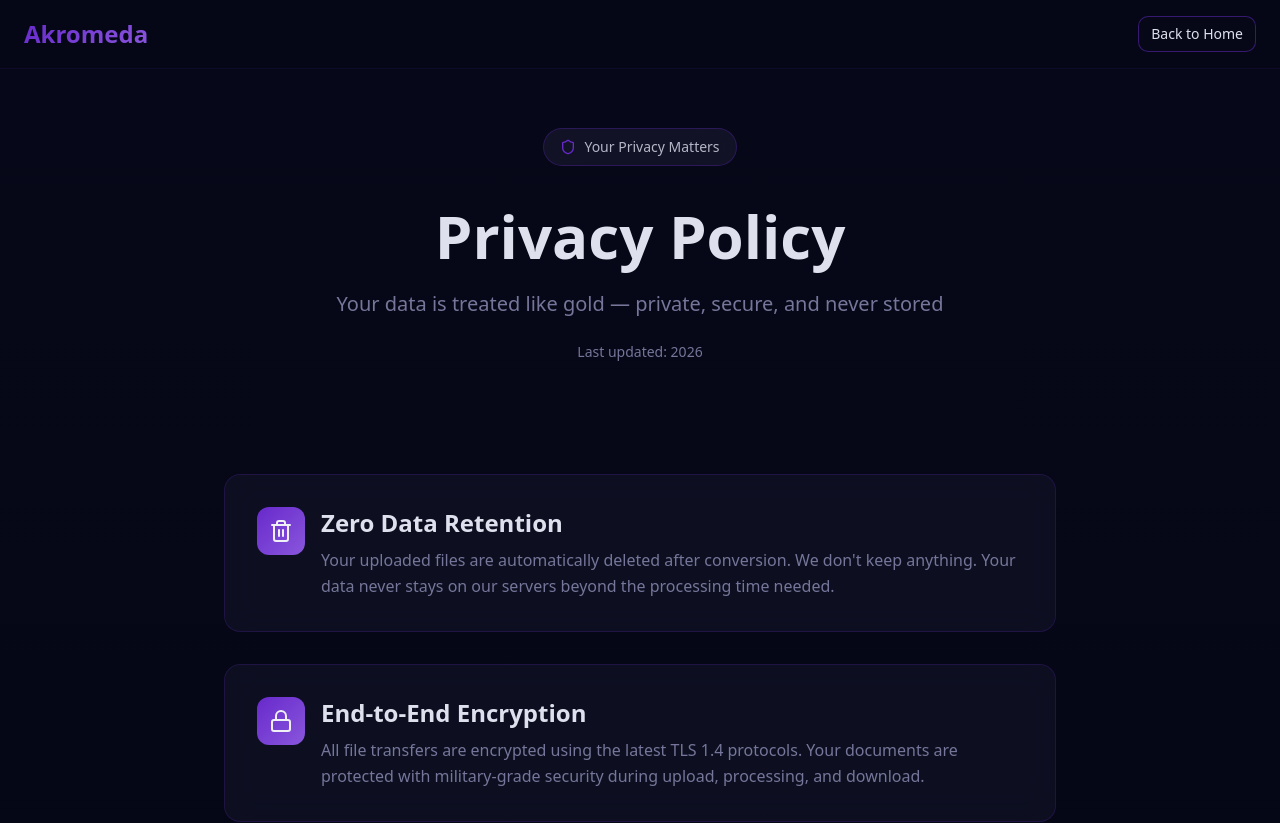
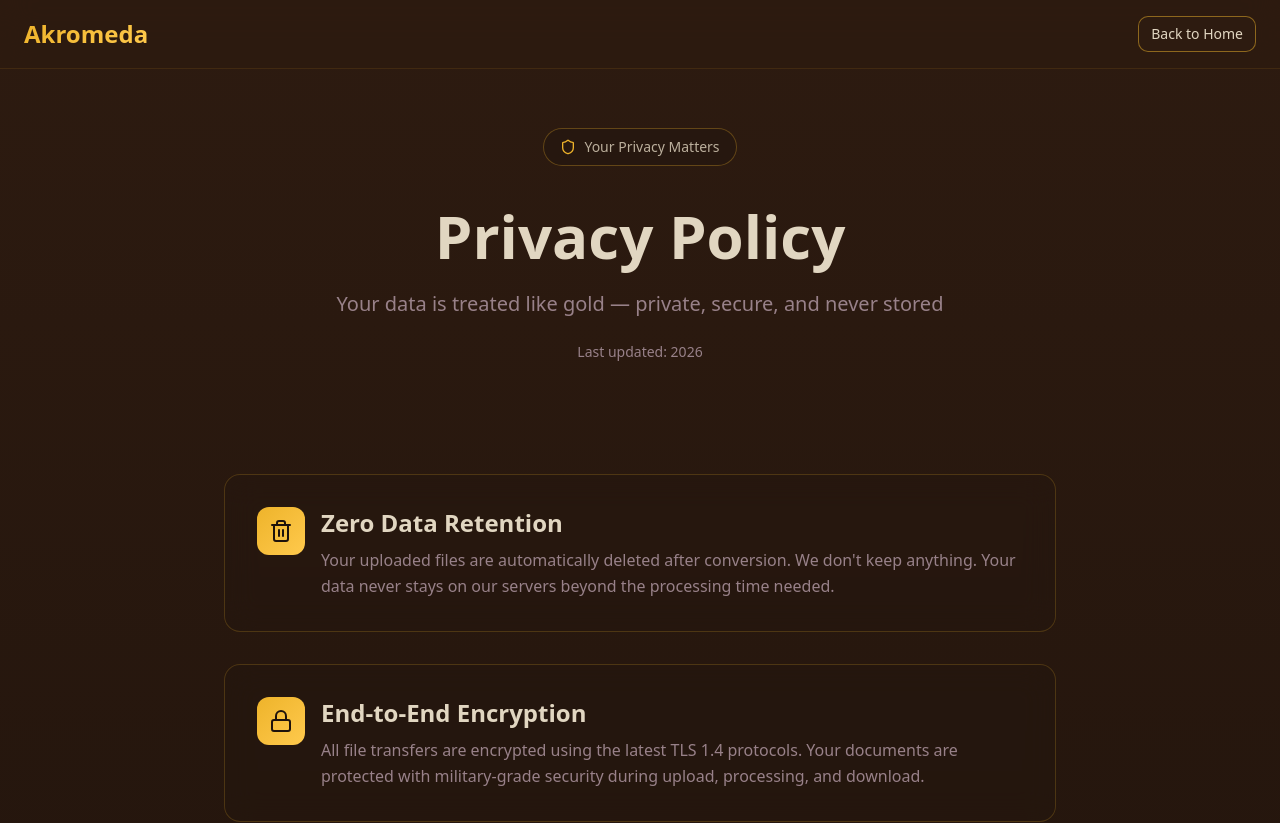
Before and after one commit to tech-al-pha/banklefy, a React (Vite) app: page /privacy in a window 1280 px wide. Shown: the top 823 px of the page. Built offline with nearby package versions, Linux system fonts and the light colour scheme; the HTML template or start-up script is replaced by a standard one.

Commit message:
Reverted to commit 796d5a9eb9d060fa98e82ae6ee5ac1cd28e3251a

```diff
--- a/src/index.css
+++ b/src/index.css
@@ -2,84 +2,73 @@
 @tailwind components;
 @tailwind utilities;
 
-/* Definition of the design system - Premium Glassmorphism Dark Theme
-   Colors: #06071A, #191A30, #282939, #682EC7, #7DE260, #FF9F0A, #74769A, #E0E1EE
+/* Definition of the design system - Premium Luxury Dark Theme
+   Colors based on: #2B1C10, #987284, #6E493A, #E1D4C1, #F4E1D2
    All colors MUST be HSL.
 */
 
 @layer base {
   :root {
-    /* Premium Glassmorphism Dark Theme */
-    --background: 235 60% 6%;           /* #06071A */
-    --foreground: 233 28% 90%;          /* #E0E1EE */
+    /* Premium Luxury Dark Theme */
+    --background: 22 47% 12%;
+    --foreground: 39 35% 82%;
 
-    --card: 236 30% 15%;                /* #191A30 */
-    --card-foreground: 233 28% 90%;     /* #E0E1EE */
+    --card: 22 40% 10%;
+    --card-foreground: 39 35% 82%;
 
-    --popover: 236 30% 15%;             /* #191A30 */
-    --popover-foreground: 233 28% 90%;  /* #E0E1EE */
+    --popover: 22 40% 10%;
+    --popover-foreground: 39 35% 82%;
 
-    /* Purple Primary */
-    --primary: 263 66% 48%;             /* #682EC7 */
-    --primary-foreground: 233 28% 95%;
+    /* Warm Brown Primary - Luxurious Gold Accent */
+    --primary: 42 85% 55%;
+    --primary-foreground: 22 47% 8%;
 
-    /* Muted Gray Secondary */
-    --secondary: 238 15% 53%;           /* #74769A */
-    --secondary-foreground: 233 28% 95%;
+    /* Mauve/Dusty Rose Secondary */
+    --secondary: 338 15% 56%;
+    --secondary-foreground: 22 47% 8%;
 
-    --muted: 235 20% 19%;               /* #282939 */
-    --muted-foreground: 238 15% 53%;    /* #74769A */
+    --muted: 22 30% 20%;
+    --muted-foreground: 338 10% 55%;
 
-    /* Green Accent - Success */
-    --accent: 108 67% 63%;              /* #7DE260 */
-    --accent-foreground: 235 60% 6%;
+    /* Gold Accent - Lightning Effect */
+    --accent: 42 100% 60%;
+    --accent-foreground: 22 47% 8%;
 
-    /* Orange Warning */
-    --warning: 33 100% 52%;             /* #FF9F0A */
-    --warning-foreground: 235 60% 6%;
-
-    /* Lightning - Purple glow */
-    --lightning: 263 66% 48%;
-    --lightning-glow: 263 66% 60%;
+    /* Neon Electric Blue for Lightning */
+    --lightning: 195 100% 50%;
+    --lightning-glow: 195 100% 65%;
 
     --destructive: 0 85% 60%;
-    --destructive-foreground: 233 28% 95%;
+    --destructive-foreground: 39 35% 82%;
 
-    --border: 236 20% 22%;
-    --input: 236 20% 22%;
-    --ring: 263 66% 48%;
+    --border: 22 25% 18%;
+    --input: 22 25% 18%;
+    --ring: 42 85% 55%;
 
     --radius: 0.75rem;
 
-    /* Highlight - Light gray */
-    --highlight: 233 28% 90%;           /* #E0E1EE */
-    --highlight-foreground: 235 60% 6%;
+    /* Cream/Peach Highlights */
+    --highlight: 27 56% 89%;
+    --highlight-foreground: 22 47% 8%;
 
-    /* Warm accent color */
-    --warm-brown: 33 100% 52%;          /* #FF9F0A */
+    /* Warm Brown Accent */
+    --warm-brown: 16 31% 33%;
 
     /* Glassmorphism - Premium */
-    --glass-bg: 236 30% 15% / 0.6;
-    --glass-bg-light: 235 20% 19% / 0.4;
-    --glass-border: 238 15% 53% / 0.15;
-    --glass-border-hover: 263 66% 48% / 0.4;
-    --glass-shine: 233 28% 90% / 0.05;
+    --glass-bg: 22 40% 10% / 0.7;
+    --glass-border: 42 85% 55% / 0.15;
 
     /* Premium Gradients */
-    --gradient-primary: linear-gradient(135deg, hsl(263 66% 48%), hsl(263 66% 60%));
-    --gradient-dark: linear-gradient(180deg, hsl(235 60% 6%), hsl(235 60% 4%));
-    --gradient-glow: radial-gradient(circle at center, hsl(263 66% 48% / 0.15), transparent);
-    --gradient-success: linear-gradient(135deg, hsl(108 67% 63%), hsl(108 67% 70%));
-    --gradient-warning: linear-gradient(135deg, hsl(33 100% 52%), hsl(33 100% 60%));
-    --gradient-glass: linear-gradient(135deg, hsl(236 30% 15% / 0.8), hsl(235 20% 19% / 0.6));
+    --gradient-primary: linear-gradient(135deg, hsl(42 85% 55%), hsl(42 100% 65%));
+    --gradient-dark: linear-gradient(180deg, hsl(22 47% 12%), hsl(22 47% 6%));
+    --gradient-glow: radial-gradient(circle at center, hsl(42 85% 55% / 0.15), transparent);
+    --gradient-lightning: linear-gradient(90deg, hsl(195 100% 50%), hsl(42 100% 60%), hsl(195 100% 50%));
 
     /* Premium Shadows */
-    --shadow-neon: 0 0 30px hsl(263 66% 48% / 0.4);
-    --shadow-glow-green: 0 0 30px hsl(108 67% 63% / 0.3);
-    --shadow-glow-orange: 0 0 30px hsl(33 100% 52% / 0.3);
-    --shadow-card: 0 8px 32px hsl(235 60% 3% / 0.6);
-    --shadow-luxury: 0 25px 50px hsl(235 60% 3% / 0.8);
-    --shadow-glass: 0 8px 32px hsl(235 60% 3% / 0.4), inset 0 1px 0 hsl(233 28% 90% / 0.05);
+    --shadow-neon: 0 0 30px hsl(42 85% 55% / 0.4);
+    --shadow-lightning: 0 0 40px hsl(195 100% 50% / 0.5);
+    --shadow-card: 0 15px 50px hsl(22 47% 3% / 0.9);
+    --shadow-luxury: 0 25px 80px hsl(22 47% 3% / 0.8);
 
     /* Animations */
     --transition-smooth: all 0.3s cubic-bezier(0.4, 0, 0.2, 1);
@@ -96,12 +85,12 @@
     cursor: none;
   }
 
-  /* Custom Luxury Style Cursor - Optimized for performance */
+  /* Custom Rolls-Royce Style Cursor - Optimized for performance */
   .luxury-cursor {
     position: fixed;
     width: 40px;
     height: 40px;
-    border: 2px solid hsl(263 66% 48% / 0.6);
+    border: 2px solid hsl(42 85% 55% / 0.6);
     border-radius: 50%;
     pointer-events: none;
     z-index: 9999;
@@ -118,59 +107,20 @@
     transform: translate(-50%, -50%);
     width: 6px;
     height: 6px;
-    background: hsl(263 66% 48%);
+    background: hsl(42 85% 55%);
     border-radius: 50%;
   }
 
   .luxury-cursor.hover {
     transform: scale(1.5);
-    border-color: hsl(263 66% 48% / 0.9);
-    box-shadow: 0 0 25px hsl(263 66% 48% / 0.6);
+    border-color: hsl(42 85% 55% / 0.9);
+    box-shadow: 0 0 25px hsl(42 85% 55% / 0.6);
     transition: transform 0.15s ease-out, border-color 0.15s ease, box-shadow 0.15s ease;
   }
 
   .luxury-cursor.hover::before {
     transform: translate(-50%, -50%) scale(0.5);
-    background: hsl(263 66% 60%);
-  }
-}
-
-/* Glassmorphism Animation Keyframes */
-@keyframes glass-shimmer {
-  0% {
-    background-position: -200% 0;
-  }
-  100% {
-    background-position: 200% 0;
-  }
-}
-
-@keyframes subtle-pulse {
-  0%, 100% {
-    opacity: 0.8;
-  }
-  50% {
-    opacity: 1;
-  }
-}
-
-@keyframes glow-pulse {
-  0%, 100% {
-    box-shadow: 0 0 20px hsl(263 66% 48% / 0.2);
-  }
-  50% {
-    box-shadow: 0 0 35px hsl(263 66% 48% / 0.35);
-  }
-}
-
-@keyframes fade-in-up {
-  0% {
-    opacity: 0;
-    transform: translateY(10px);
-  }
-  100% {
-    opacity: 1;
-    transform: translateY(0);
+    background: hsl(42 100% 60%);
   }
 }
 
@@ -187,11 +137,11 @@
 @keyframes lightning-pulse {
   0%, 100% {
     opacity: 0.7;
-    box-shadow: 0 0 15px hsl(263 66% 48% / 0.2);
+    box-shadow: 0 0 15px hsl(42 85% 55% / 0.2);
   }
   50% {
     opacity: 1;
-    box-shadow: 0 0 25px hsl(263 66% 48% / 0.35);
+    box-shadow: 0 0 25px hsl(42 85% 55% / 0.35);
   }
 }
 
@@ -200,180 +150,59 @@
     filter: brightness(1) saturate(1);
   }
   25% {
-    filter: brightness(1.15) saturate(1.1);
+    filter: brightness(1.3) saturate(1.2);
   }
   50% {
     filter: brightness(1) saturate(1);
   }
   75% {
-    filter: brightness(1.1) saturate(1.05);
+    filter: brightness(1.2) saturate(1.1);
   }
 }
 
-/* ============= GLASSMORPHISM COMPONENTS ============= */
-
-/* Glass Card Base */
-.glass-card {
-  background: linear-gradient(
-    135deg,
-    hsl(236 30% 15% / 0.7),
-    hsl(235 20% 19% / 0.5)
-  );
-  backdrop-filter: blur(20px);
-  -webkit-backdrop-filter: blur(20px);
-  border: 1px solid hsl(238 15% 53% / 0.15);
-  border-radius: var(--radius);
-  box-shadow:
-    0 8px 32px hsl(235 60% 3% / 0.5),
-    inset 0 1px 0 hsl(233 28% 90% / 0.05);
-  transition: all 0.3s ease;
-}
-
-.glass-card:hover {
-  border-color: hsl(263 66% 48% / 0.3);
-  box-shadow:
-    0 12px 40px hsl(235 60% 3% / 0.6),
-    0 0 20px hsl(263 66% 48% / 0.1),
-    inset 0 1px 0 hsl(233 28% 90% / 0.08);
-}
-
-/* Glass Panel - Lighter variant */
-.glass-panel {
-  background: linear-gradient(
-    135deg,
-    hsl(235 20% 19% / 0.6),
-    hsl(236 30% 15% / 0.4)
-  );
-  backdrop-filter: blur(16px);
-  -webkit-backdrop-filter: blur(16px);
-  border: 1px solid hsl(238 15% 53% / 0.1);
-  border-radius: var(--radius);
-  box-shadow: 0 4px 24px hsl(235 60% 3% / 0.4);
-}
-
-/* Glass Surface - For nested elements */
-.glass-surface {
-  background: hsl(236 30% 15% / 0.5);
-  backdrop-filter: blur(12px);
-  -webkit-backdrop-filter: blur(12px);
-  border: 1px solid hsl(238 15% 53% / 0.08);
-  border-radius: calc(var(--radius) - 2px);
-}
-
-/* Premium Glass with Glow */
-.glass-premium {
-  background: linear-gradient(
-    135deg,
-    hsl(236 30% 15% / 0.75),
-    hsl(235 20% 19% / 0.55)
-  );
-  backdrop-filter: blur(24px);
-  -webkit-backdrop-filter: blur(24px);
-  border: 1px solid hsl(263 66% 48% / 0.2);
-  box-shadow:
-    var(--shadow-luxury),
-    0 0 40px hsl(263 66% 48% / 0.08),
-    inset 0 1px 0 hsl(233 28% 90% / 0.06);
-}
-
-/* Glass with inner shine effect */
-.glass-shine {
-  position: relative;
-  overflow: hidden;
-}
-
-.glass-shine::before {
-  content: '';
-  position: absolute;
-  top: 0;
-  left: -100%;
-  width: 100%;
-  height: 100%;
-  background: linear-gradient(
-    90deg,
-    transparent,
-    hsl(233 28% 90% / 0.03),
-    transparent
-  );
-  animation: glass-shimmer 8s ease-in-out infinite;
-}
-
-/* ============= BORDER EFFECTS ============= */
-
-/* Lightning Border Glow Effect */
+/* Lightning Border Glow Effect - Simplified for performance */
 .lightning-border {
   position: relative;
-  border: 1px solid hsl(263 66% 48% / 0.2);
+  border: 1px solid hsl(42 85% 55% / 0.2);
   transition: border-color 0.3s ease, box-shadow 0.3s ease;
 }
 
 .lightning-border:hover {
-  border-color: hsl(263 66% 48% / 0.5);
-  box-shadow: 0 0 20px hsl(263 66% 48% / 0.2);
+  border-color: hsl(42 85% 55% / 0.5);
+  box-shadow: 0 0 20px hsl(42 85% 55% / 0.2);
 }
 
-/* Glow borders for different states */
-.border-glow-purple {
-  border: 1px solid hsl(263 66% 48% / 0.3);
-  box-shadow: 0 0 15px hsl(263 66% 48% / 0.15);
+/* Upload Zone - Simplified for performance */
+.upload-zone-lightning {
+  position: relative;
+  background: linear-gradient(135deg, hsl(22 40% 10% / 0.9), hsl(22 40% 8% / 0.95));
+  border: 2px solid hsl(42 85% 55% / 0.15);
+  transition: border-color 0.3s ease, box-shadow 0.3s ease;
 }
 
-.border-glow-green {
-  border: 1px solid hsl(108 67% 63% / 0.3);
-  box-shadow: 0 0 15px hsl(108 67% 63% / 0.15);
+.upload-zone-lightning:hover {
+  border-color: hsl(42 85% 55% / 0.5);
+  box-shadow: 0 0 25px hsl(42 85% 55% / 0.25);
 }
 
-.border-glow-orange {
-  border: 1px solid hsl(33 100% 52% / 0.3);
-  box-shadow: 0 0 15px hsl(33 100% 52% / 0.15);
-}
-
-/* ============= UPLOAD ZONE ============= */
-
-.upload-zone-lightning {
-  position: relative;
-  background: linear-gradient(
-    135deg,
-    hsl(236 30% 15% / 0.8),
-    hsl(235 20% 19% / 0.6)
-  );
-  backdrop-filter: blur(20px);
-  -webkit-backdrop-filter: blur(20px);
-  border: 2px dashed hsl(263 66% 48% / 0.3);
+/* Utility Icon Muted Style */
+.utility-icon-muted {
+  color: hsl(var(--muted-foreground));
+  opacity: 0.6;
   transition: all 0.3s ease;
 }
 
-.upload-zone-lightning:hover {
-  border-color: hsl(263 66% 48% / 0.6);
-  box-shadow:
-    0 0 30px hsl(263 66% 48% / 0.2),
-    inset 0 0 30px hsl(263 66% 48% / 0.05);
+.utility-icon-muted:hover {
+  color: hsl(var(--primary));
+  opacity: 1;
 }
 
-/* ============= BUTTONS ============= */
-
-/* Glass Button */
-.btn-glass {
-  background: linear-gradient(
-    135deg,
-    hsl(236 30% 15% / 0.8),
-    hsl(235 20% 19% / 0.6)
-  );
-  backdrop-filter: blur(12px);
-  -webkit-backdrop-filter: blur(12px);
-  border: 1px solid hsl(238 15% 53% / 0.2);
-  transition: all 0.3s ease;
-}
-
-.btn-glass:hover {
-  background: linear-gradient(
-    135deg,
-    hsl(236 30% 18% / 0.9),
-    hsl(235 20% 22% / 0.7)
-  );
-  border-color: hsl(263 66% 48% / 0.4);
-  box-shadow: 0 0 20px hsl(263 66% 48% / 0.2);
-  transform: translateY(-1px);
+/* Glassmorphism Premium Card */
+.glass-premium {
+  background: hsl(var(--glass-bg));
+  backdrop-filter: blur(20px);
+  border: 1px solid hsl(var(--glass-border));
+  box-shadow: var(--shadow-luxury);
 }
 
 /* Premium Button Glow */
@@ -387,7 +216,7 @@
   content: '';
   position: absolute;
   inset: 0;
-  background: linear-gradient(90deg, transparent, hsl(233 28% 90% / 0.15), transparent);
+  background: linear-gradient(90deg, transparent, hsl(42 85% 55% / 0.3), transparent);
   transform: translateX(-100%);
   transition: transform 0.5s ease;
 }
@@ -397,83 +226,5 @@
 }
 
 .btn-premium:hover {
-  box-shadow: 0 0 30px hsl(263 66% 48% / 0.4);
+  box-shadow: 0 0 30px hsl(42 85% 55% / 0.4);
 }
-
-/* ============= UTILITY STYLES ============= */
-
-.utility-icon-muted {
-  color: hsl(var(--muted-foreground));
-  opacity: 0.6;
-  transition: all 0.3s ease;
-}
-
-.utility-icon-muted:hover {
-  color: hsl(var(--primary));
-  opacity: 1;
-}
-
-/* Text glow effects */
-.text-glow-purple {
-  text-shadow: 0 0 20px hsl(263 66% 48% / 0.5);
-}
-
-.text-glow-green {
-  text-shadow: 0 0 20px hsl(108 67% 63% / 0.5);
-}
-
-.text-glow-orange {
-  text-shadow: 0 0 20px hsl(33 100% 52% / 0.5);
-}
-
-/* Background subtle glow */
-.bg-glow-purple {
-  background: radial-gradient(circle at center, hsl(263 66% 48% / 0.1), transparent 70%);
-}
-
-.bg-glow-green {
-  background: radial-gradient(circle at center, hsl(108 67% 63% / 0.1), transparent 70%);
-}
-
-/* Animate on view */
-.animate-fade-in-up {
-  animation: fade-in-up 0.5s ease-out forwards;
-}
-
-/* Subtle hover lift */
-.hover-lift {
-  transition: transform 0.3s ease, box-shadow 0.3s ease;
-}
-
-.hover-lift:hover {
-  transform: translateY(-2px);
-  box-shadow: 0 12px 40px hsl(235 60% 3% / 0.5);
-}
-
-/* Glass input fields */
-.input-glass {
-  background: hsl(236 30% 15% / 0.6);
-  backdrop-filter: blur(12px);
-  -webkit-backdrop-filter: blur(12px);
-  border: 1px solid hsl(238 15% 53% / 0.15);
-  transition: all 0.3s ease;
-}
-
-.input-glass:focus {
-  border-color: hsl(263 66% 48% / 0.5);
-  box-shadow: 0 0 15px hsl(263 66% 48% / 0.15);
-  outline: none;
-}
-
-/* Chart/Analytics glass background */
-.chart-glass {
-  background: linear-gradient(
-    135deg,
-    hsl(236 30% 15% / 0.6),
-    hsl(235 20% 19% / 0.4)
-  );
-  backdrop-filter: blur(16px);
-  -webkit-backdrop-filter: blur(16px);
-  border: 1px solid hsl(238 15% 53% / 0.1);
-  border-radius: var(--radius);
-}
```
Also changed, not shown: tailwind.config.ts (+5 -43 lines).
